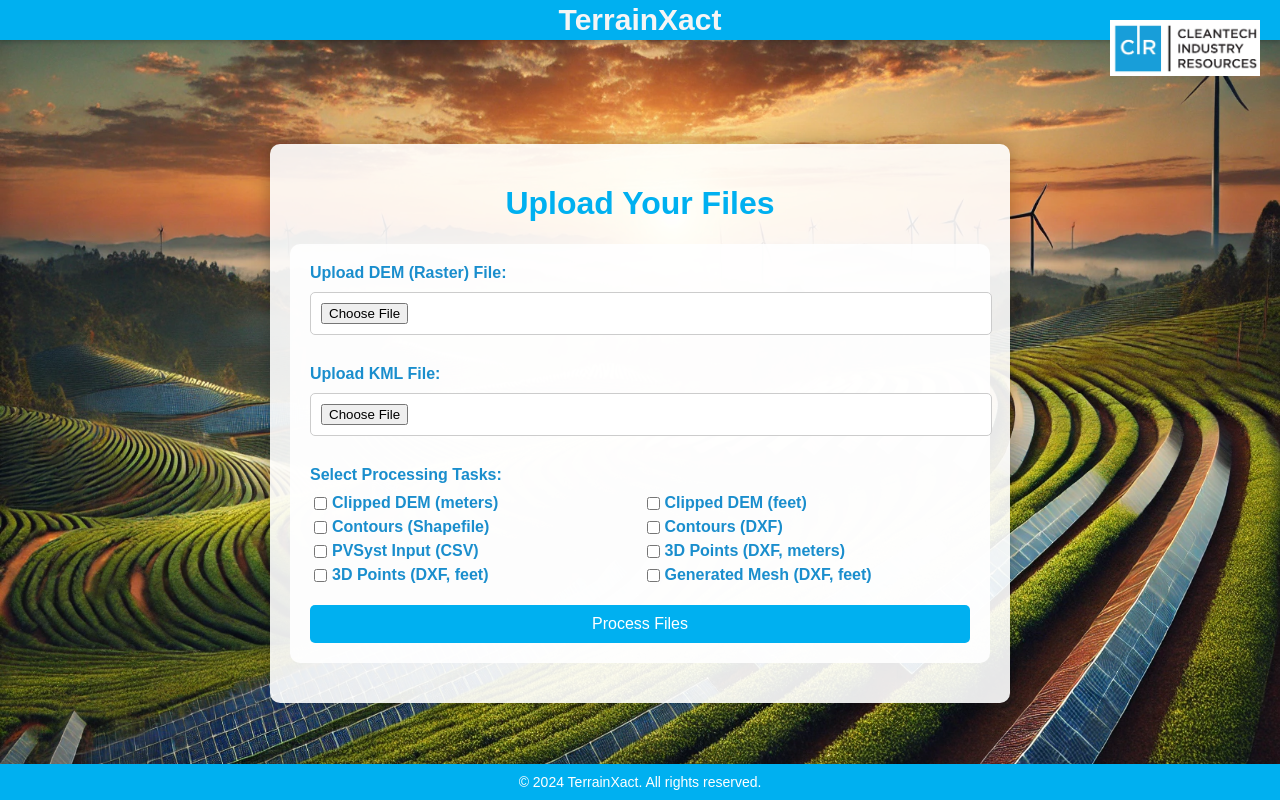
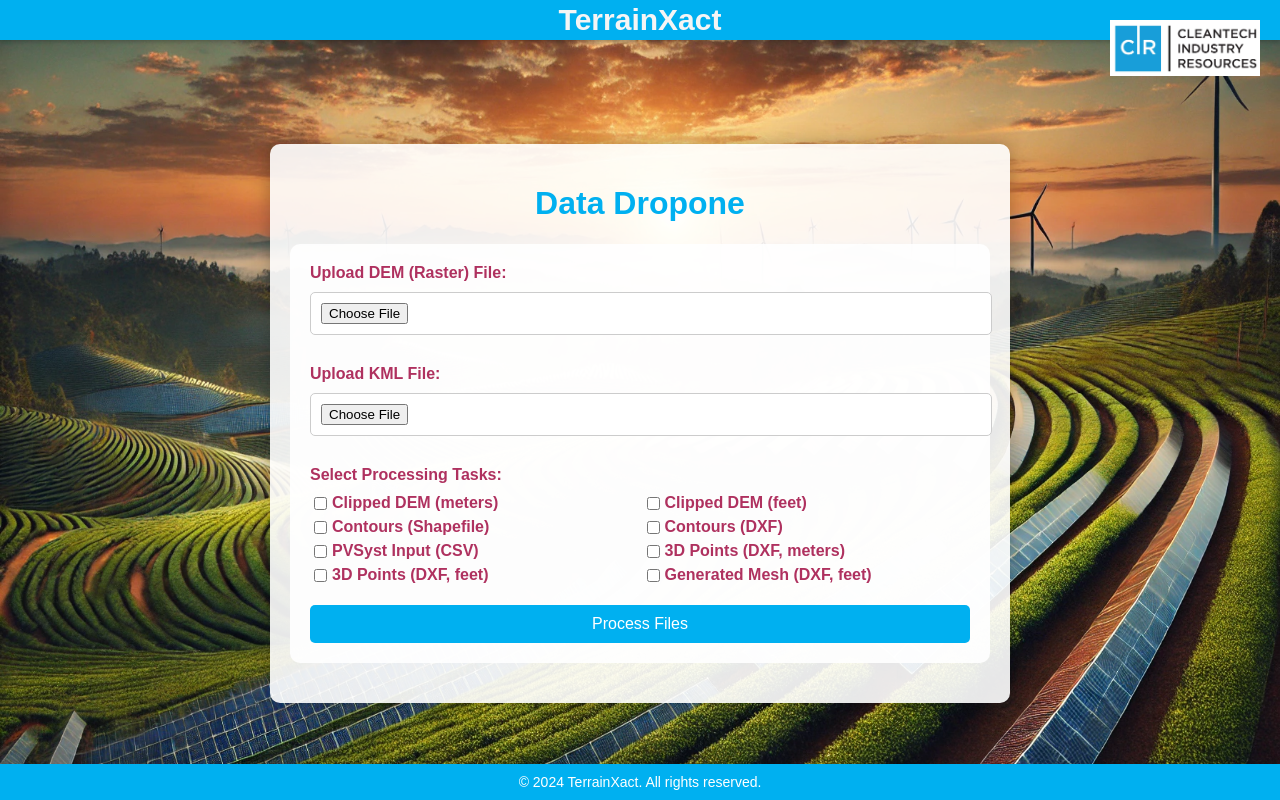
Before and after one commit to Sandy4585/TerrainXact, a Flask app: page / in a window 1280 px wide. Run offline with Flask 3, Linux system fonts and the light colour scheme; some web fonts are replaced.

Commit message:
updated frontend

```diff
--- a/templates/index.html
+++ b/templates/index.html
@@ -64,7 +64,7 @@
             gap: 10px;
         }
         label {
-            color: rgb(26, 142, 205); /* Black text */
+            color: rgb(175, 49, 95); /* Black text */
             font-weight: bold;
         }
         input[type=file] {
@@ -180,7 +180,7 @@
         </div>
     </div>
     <div class="container">
-        <h1>Upload Your Files</h1>
+        <h1>Data Dropone</h1>
         <form id="uploadForm" action="/upload" method="POST" enctype="multipart/form-data">
             <div class="form-group">
                 <label for="dem_file">Upload DEM (Raster) File:</label>
```
Also changed, not shown: 1 other file.
